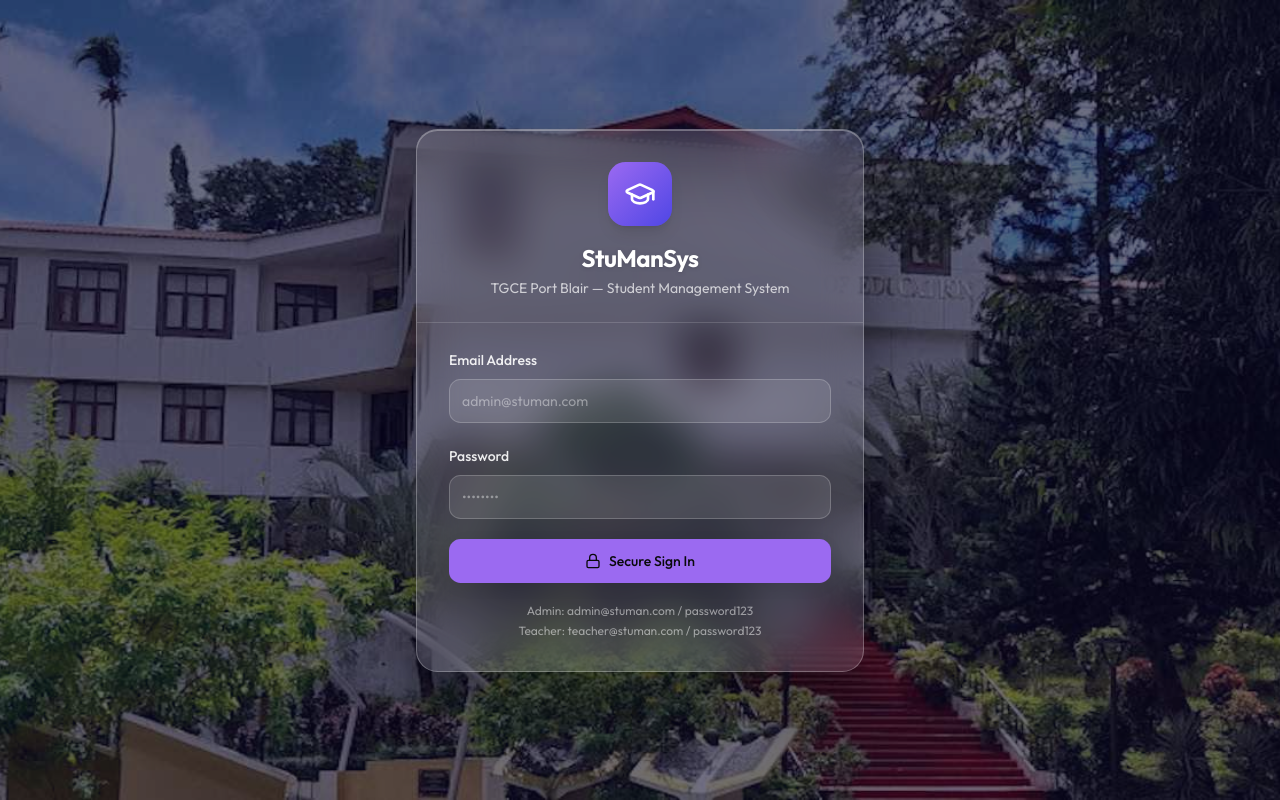
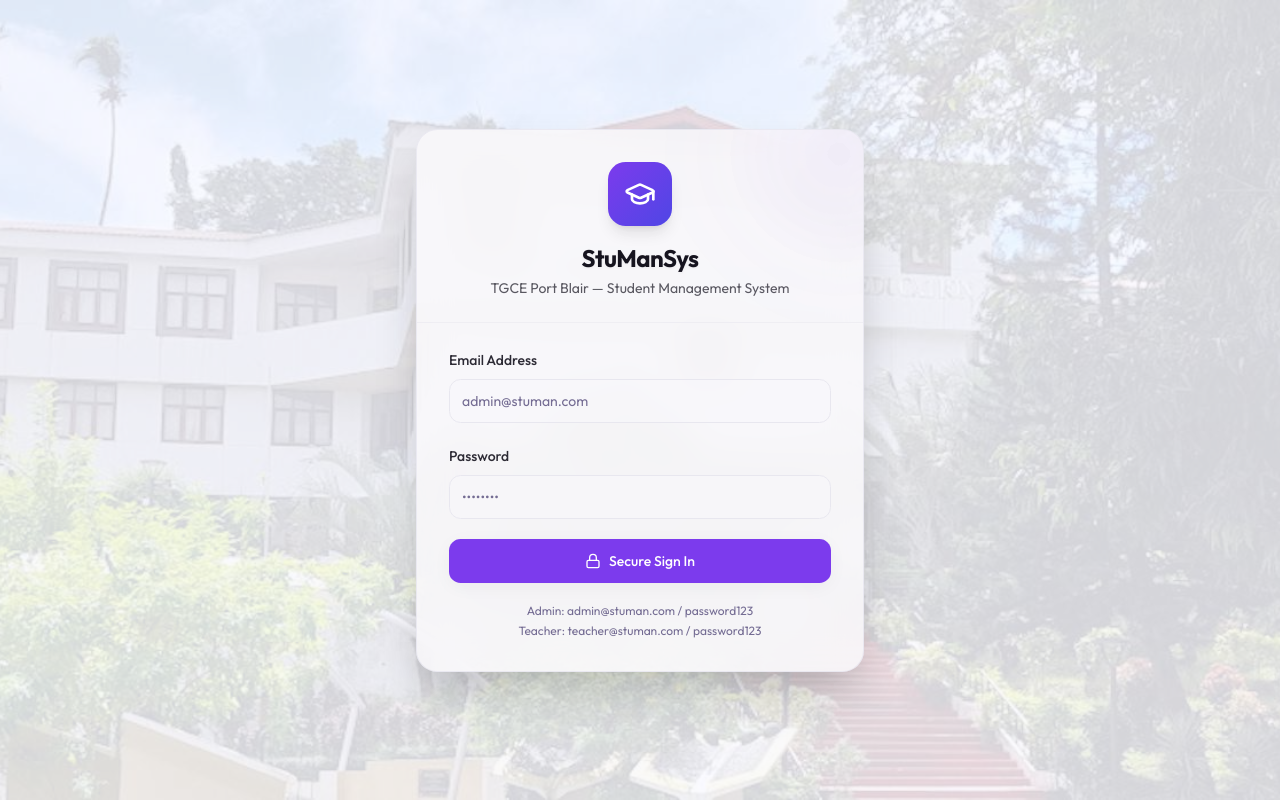
Before and after one commit to DeepanshuAI/Student-Management-System, a React (Vite) app in the folder frontend/: page /login in a window 1280 px wide. Built offline with nearby package versions, Linux system fonts and the light colour scheme; no server answers.

Commit message:
style: overhaul dark and light mode system

```diff
--- a/frontend/src/App.jsx
+++ b/frontend/src/App.jsx
@@ -167,7 +167,7 @@ const AppShell = ({ addToast }) => {
   if (!isAuthenticated) {
     return (
       <div
-        className="dark min-h-screen"
+        className={`${darkMode ? 'dark' : ''} min-h-screen transition-colors duration-300`}
         style={{
           backgroundImage: `url(${bgImage})`,
           backgroundSize: 'cover',
@@ -176,8 +176,8 @@ const AppShell = ({ addToast }) => {
         }}
       >
         <div
-          className="min-h-screen"
-          style={{ background: darkMode ? 'rgba(6, 4, 18, 0.68)' : 'rgba(12, 8, 40, 0.58)' }}
+          className="min-h-screen transition-colors duration-300"
+          style={{ background: darkMode ? 'rgba(6, 4, 18, 0.72)' : 'rgba(250, 250, 255, 0.85)' }}
         >
           <Routes>
             <Route path="/login" element={
@@ -196,7 +196,7 @@ const AppShell = ({ addToast }) => {
   // ── Authenticated shell: full dashboard layout ──────────────────────────────
   return (
     <div
-      className="dark flex min-h-screen font-sans text-foreground"
+      className={`${darkMode ? 'dark' : ''} flex min-h-screen font-sans text-foreground transition-colors duration-300`}
       style={{
         backgroundImage: `url(${bgImage})`,
         backgroundSize: 'cover',
@@ -205,8 +205,8 @@ const AppShell = ({ addToast }) => {
       }}
     >
       <div
-        className="flex w-full min-h-screen"
-        style={{ background: darkMode ? 'rgba(6, 4, 18, 0.72)' : 'rgba(12, 8, 40, 0.62)' }}
+        className="flex w-full min-h-screen transition-colors duration-300"
+        style={{ background: darkMode ? 'rgba(6, 4, 18, 0.78)' : 'rgba(250, 250, 255, 0.90)' }}
       >
         <Sidebar isOpen={sidebarOpen} onClose={() => setSidebarOpen(false)} />
         <div className="flex flex-1 flex-col min-w-0">
--- a/frontend/src/components/Navbar.jsx
+++ b/frontend/src/components/Navbar.jsx
@@ -9,13 +9,7 @@ const Navbar = ({ onMenuClick }) => {
 
   return (
     <header
-      className="sticky top-0 z-30 w-full border-b"
-      style={{
-        background: 'rgba(8, 5, 25, 0.55)',
-        backdropFilter: 'blur(20px)',
-        WebkitBackdropFilter: 'blur(20px)',
-        borderColor: 'rgba(255, 255, 255, 0.08)',
-      }}
+      className="sticky top-0 z-30 w-full border-b bg-background/70 backdrop-blur-xl border-border/60 transition-colors duration-300"
     >
       <div className="flex h-16 items-center justify-between px-4 sm:px-6 gap-4">
 
--- a/frontend/src/components/Sidebar.jsx
+++ b/frontend/src/components/Sidebar.jsx
@@ -52,13 +52,7 @@ const Sidebar = ({ isOpen, onClose }) => {
       {isLargeScreen ? (
         // Large screen — plain aside, no motion transform, always visible
         <aside
-          className="flex w-64 shrink-0 flex-col border-r"
-          style={{
-            background: 'rgba(10, 6, 30, 0.55)',
-            backdropFilter: 'blur(18px)',
-            WebkitBackdropFilter: 'blur(18px)',
-            borderColor: 'rgba(255, 255, 255, 0.08)',
-          }}
+          className="flex w-64 shrink-0 flex-col border-r bg-background/70 backdrop-blur-xl border-border/60 transition-colors duration-300"
         >
           <SidebarContent filteredItems={filteredItems} onClose={onClose} user2={user} />
         </aside>
@@ -72,13 +66,7 @@ const Sidebar = ({ isOpen, onClose }) => {
               animate={{ x: 0 }}
               exit={{ x: '-100%' }}
               transition={{ type: 'spring', stiffness: 300, damping: 30 }}
-              className="fixed inset-y-0 left-0 z-50 flex w-64 flex-col border-r"
-              style={{
-                background: 'rgba(10, 6, 30, 0.75)',
-                backdropFilter: 'blur(20px)',
-                WebkitBackdropFilter: 'blur(20px)',
-                borderColor: 'rgba(255, 255, 255, 0.08)',
-              }}
+              className="fixed inset-y-0 left-0 z-50 flex w-64 flex-col border-r bg-background/80 backdrop-blur-2xl border-border/60 transition-colors duration-300"
             >
               <SidebarContent filteredItems={filteredItems} onClose={onClose} user2={user} />
             </motion.aside>
--- a/frontend/src/index.css
+++ b/frontend/src/index.css
@@ -39,6 +39,11 @@
     /* Sidebar specific */
     --sidebar-bg: 0 0% 100%;
     --sidebar-border: 250 20% 90%;
+
+    /* Cards dynamic colors */
+    --glass-bg: 250 30% 98% / 0.85;
+    --solid-bg: 250 30% 100% / 0.95;
+    --kpi-bg: 250 30% 98% / 0.90;
   }
 
   .dark {
@@ -75,6 +80,11 @@
     /* Sidebar — transparent so glass effect works */
     --sidebar-bg: 0 0% 0% / 0;
     --sidebar-border: 240 8% 20%;
+
+    /* Cards dynamic colors */
+    --glass-bg: 240 12% 10% / 0.65;
+    --solid-bg: 240 12% 8% / 0.85;
+    --kpi-bg: 240 12% 10% / 0.70;
   }
 }
 
@@ -99,20 +109,22 @@
 }
 
 @layer components {
-  /* Glassmorphism card — works over the dark image overlay */
+  /* Glassmorphism card — responds to dark/light mode automatically */
   .glass-card {
-    background: rgba(18, 12, 50, 0.55);
+    background: hsl(var(--glass-bg));
     backdrop-filter: blur(16px);
     -webkit-backdrop-filter: blur(16px);
-    border: 1px solid rgba(255, 255, 255, 0.10);
-    box-shadow: 0 8px 32px rgba(0, 0, 0, 0.35), inset 0 1px 0 rgba(255,255,255,0.06);
+    border: 1px solid hsl(var(--border) / 0.6);
+    box-shadow: 0 8px 32px rgba(0, 0, 0, 0.1), inset 0 1px 0 rgba(255, 255, 255, 0.05);
+    @apply transition-colors duration-300;
   }
 
   /* Solid card with slight transparency — used for data tables, forms */
   .solid-card {
-    background: rgba(14, 10, 38, 0.82);
-    border: 1px solid rgba(255, 255, 255, 0.09);
-    box-shadow: 0 4px 24px rgba(0, 0, 0, 0.30);
+    background: hsl(var(--solid-bg));
+    border: 1px solid hsl(var(--border) / 0.8);
+    box-shadow: 0 4px 24px rgba(0, 0, 0, 0.1);
+    @apply transition-colors duration-300;
   }
 
   /* Gradient text */
@@ -123,11 +135,11 @@
   /* Premium KPI card */
   .kpi-card {
     @apply relative overflow-hidden rounded-2xl transition-all duration-300;
-    background: rgba(20, 14, 52, 0.60);
+    background: hsl(var(--kpi-bg));
     backdrop-filter: blur(14px);
     -webkit-backdrop-filter: blur(14px);
-    border: 1px solid rgba(255, 255, 255, 0.10);
-    box-shadow: 0 4px 24px rgba(0, 0, 0, 0.25);
+    border: 1px solid hsl(var(--border) / 0.8);
+    box-shadow: 0 4px 24px rgba(0, 0, 0, 0.08);
   }
   .kpi-card:hover {
     transform: translateY(-2px);
@@ -144,8 +156,9 @@
   /* Animated gradient border */
   .gradient-border {
     position: relative;
-    background: rgba(14, 10, 38, 0.70);
+    background: hsl(var(--solid-bg));
     border-radius: var(--radius);
+    @apply transition-colors duration-300;
   }
   .gradient-border::before {
     content: '';
--- a/frontend/src/pages/Login.jsx
+++ b/frontend/src/pages/Login.jsx
@@ -39,48 +39,40 @@ const Login = ({ addToast }) => {
       <motion.div
         initial={{ opacity: 0, scale: 0.95, y: 20 }}
         animate={{ opacity: 1, scale: 1, y: 0 }}
-        className="w-full max-w-md overflow-hidden rounded-2xl shadow-2xl"
-        style={{
-          background: 'rgba(255, 255, 255, 0.12)',
-          backdropFilter: 'blur(20px)',
-          WebkitBackdropFilter: 'blur(20px)',
-          border: '1px solid rgba(255, 255, 255, 0.25)',
-          boxShadow: '0 25px 60px rgba(0,0,0,0.4), inset 0 1px 0 rgba(255,255,255,0.3)',
-        }}
+        className="w-full max-w-md overflow-hidden rounded-2xl shadow-2xl glass-card transition-colors duration-300"
       >
         <div
-          className="p-8 pb-6 border-b text-center relative overflow-hidden"
-          style={{ borderColor: 'rgba(255,255,255,0.15)' }}
+          className="p-8 pb-6 border-b text-center relative overflow-hidden border-border/40"
         >
           <div className="absolute top-0 right-0 p-16 rotate-45 bg-primary/10 rounded-full blur-3xl -mx-10 -my-10 z-0"></div>
           <div className="relative z-10 mx-auto flex h-16 w-16 items-center justify-center rounded-xl bg-gradient-to-br from-primary to-indigo-600 text-white shadow-lg mb-4">
             <GraduationCap size={32} />
           </div>
-          <h2 className="text-2xl font-bold tracking-tight text-white drop-shadow">StuManSys</h2>
-          <p className="text-sm mt-1" style={{ color: 'rgba(255,255,255,0.7)' }}>
+          <h2 className="text-2xl font-bold tracking-tight text-foreground drop-shadow-sm">StuManSys</h2>
+          <p className="text-sm mt-1 text-foreground/70">
             TGCE Port Blair — Student Management System
           </p>
         </div>
 
         <form onSubmit={handleLogin} className="p-8 pt-6 space-y-5 relative">
           <div className="space-y-2">
-            <label className="text-sm font-medium text-white/90">Email Address</label>
+            <label className="text-sm font-medium text-foreground/90">Email Address</label>
             <Input
               type="email"
               placeholder="admin@stuman.com"
               value={email}
               onChange={(e) => setEmail(e.target.value)}
-              className="h-11 bg-white/10 border-white/20 text-white placeholder:text-white/40 focus:border-primary focus:bg-white/15"
+              className="h-11 bg-background/50 border-border/50 text-foreground placeholder:text-muted-foreground focus:border-primary focus:bg-background/80"
             />
           </div>
           <div className="space-y-2">
-            <label className="text-sm font-medium text-white/90">Password</label>
+            <label className="text-sm font-medium text-foreground/90">Password</label>
             <Input
               type="password"
               placeholder="••••••••"
               value={password}
               onChange={(e) => setPassword(e.target.value)}
-              className="h-11 bg-white/10 border-white/20 text-white placeholder:text-white/40 focus:border-primary focus:bg-white/15"
+              className="h-11 bg-background/50 border-border/50 text-foreground placeholder:text-muted-foreground focus:border-primary focus:bg-background/80"
             />
           </div>
 
@@ -88,7 +80,7 @@ const Login = ({ addToast }) => {
             {loading ? <Loader2 className="animate-spin h-5 w-5" /> : <><Lock className="mr-2 h-4 w-4" /> Secure Sign In</>}
           </Button>
 
-          <div className="text-center text-xs mt-6 space-y-1" style={{ color: 'rgba(255,255,255,0.5)' }}>
+          <div className="text-center text-xs mt-6 space-y-1 text-muted-foreground">
             <p>Admin: admin@stuman.com / password123</p>
             <p>Teacher: teacher@stuman.com / password123</p>
           </div>
```
